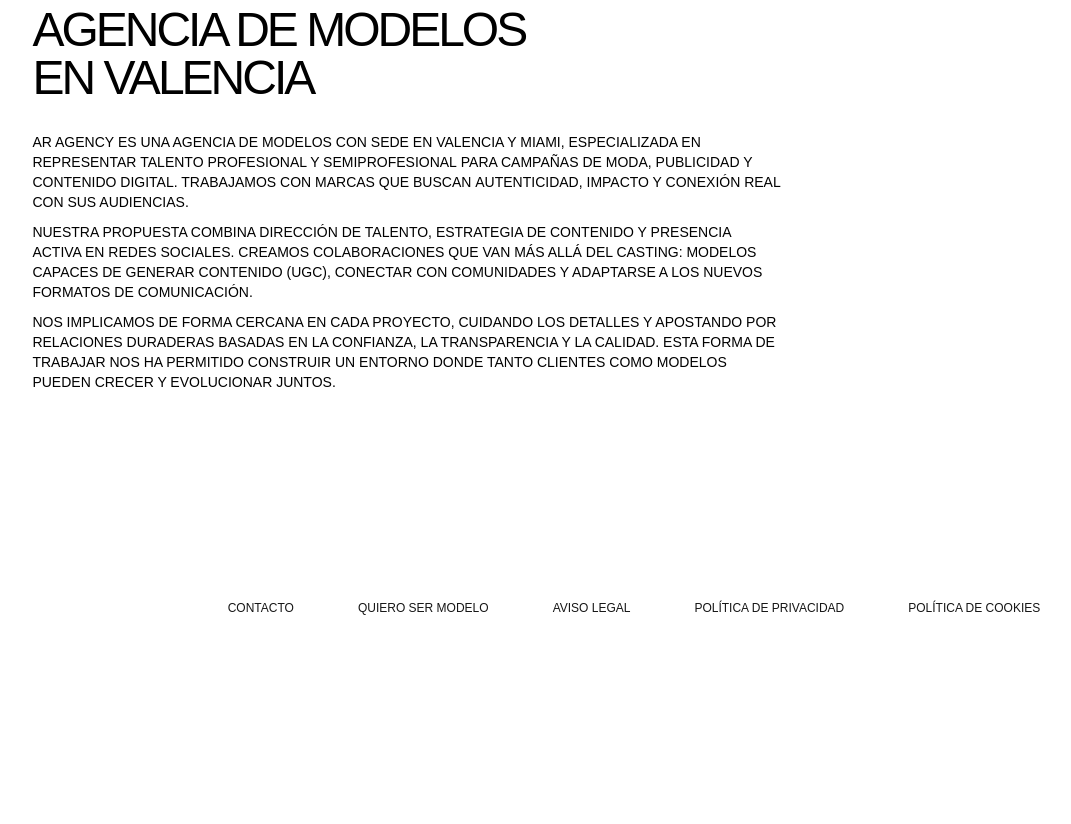
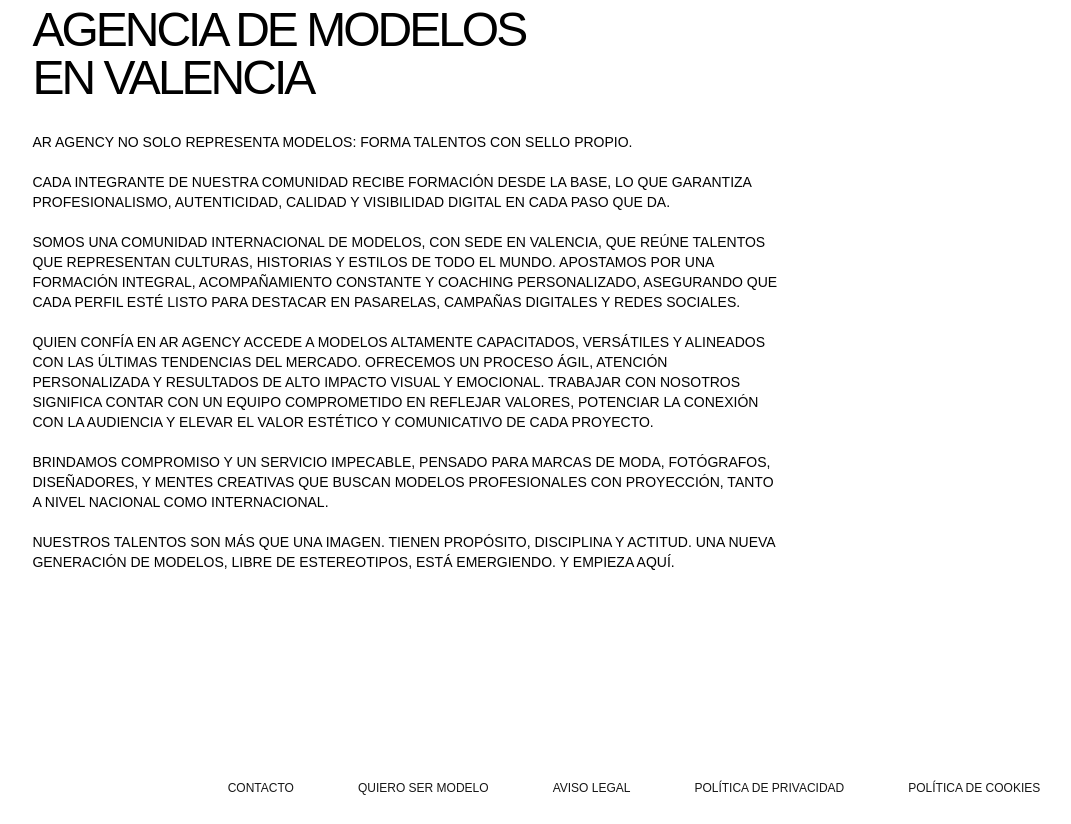
Before and after one commit to xbirks/aragency, a Next.js app: page /es/modelos in a window 1280 px wide. Shown: the part 1520-2344 px from the top of the page, without its empty margins (6-1077 px from the left). Before the commit the page ends 2164 px from the top, so only its background shows below. Built offline with nearby package versions, Linux system fonts and the light colour scheme; a web font is replaced by a local one.

Commit message:
ajustes foto andrea y texto intro

```diff
--- a/pages/es/modelos.jsx
+++ b/pages/es/modelos.jsx
@@ -30,11 +30,18 @@
       <div className="model__textos">
         <h1>Agencia de modelos en Valencia</h1>
 
-        <p><strong>AR Agency</strong> es una agencia de modelos con sede en <strong>Valencia y Miami</strong>, especializada en representar <strong>talento profesional y semiprofesional</strong> para campañas de moda, publicidad y contenido digital. Trabajamos con marcas que buscan <strong>autenticidad</strong>, impacto y <strong>conexión real con sus audiencias</strong>.</p>
-
-        <p>Nuestra propuesta combina <strong>dirección de talento</strong>, estrategia de contenido y presencia activa en redes sociales. Creamos colaboraciones que van más allá del casting: modelos capaces de <strong>generar contenido (UGC)</strong>, conectar con comunidades y adaptarse a los nuevos formatos de comunicación.</p>
-
-        <p>Nos implicamos de forma cercana en cada proyecto, <strong>cuidando los detalles</strong> y apostando por relaciones duraderas basadas en la <strong>confianza</strong>, la transparencia y la calidad. Esta forma de trabajar nos ha permitido construir un entorno donde tanto clientes como modelos pueden <strong>crecer y evolucionar juntos</strong>.</p>
+        <p><strong>AR Agency no solo representa modelos: forma talentos con sello propio.</strong>
+        <br></br><br></br>
+        Cada integrante de nuestra comunidad recibe formación desde la base, lo que garantiza <strong>profesionalismo, autenticidad, calidad y visibilidad digital</strong> en cada paso que da.
+        <br></br><br></br>
+        Somos una <strong>comunidad internacional de modelos</strong>, con sede en Valencia, que reúne talentos que representan culturas, historias y estilos de todo el mundo. Apostamos por una formación integral, acompañamiento constante y <strong>coaching personalizado,</strong> asegurando que cada perfil esté listo para destacar en <strong>pasarelas, campañas digitales y redes sociales.</strong>
+        <br></br><br></br>
+        <strong>Quien confía en AR Agency accede a modelos altamente capacitados, versátiles y alineados con las últimas tendencias del mercado.</strong> Ofrecemos un proceso ágil, atención personalizada y resultados de alto impacto visual y emocional. Trabajar con nosotros significa contar con un equipo comprometido en reflejar valores, potenciar la conexión con la audiencia y elevar el valor estético y comunicativo de cada proyecto.
+        <br></br><br></br>
+        Brindamos <strong>compromiso y un servicio impecable,</strong> pensado para <strong>marcas de moda, fotógrafos, diseñadores, y mentes creativas</strong> que buscan <strong>modelos profesionales con proyección,</strong> tanto a nivel nacional como internacional.
+        <br></br><br></br>
+        <strong>Nuestros talentos son más que una imagen. Tienen propósito, disciplina y actitud.</strong> Una nueva generación de modelos, libre de estereotipos, está emergiendo. <strong>Y empieza aquí.</strong>
+        </p>
       </div>
     </>
   );
```
Also changed, not shown: pages/es/new_faces.jsx (+12 -5 lines), data/models.json.
